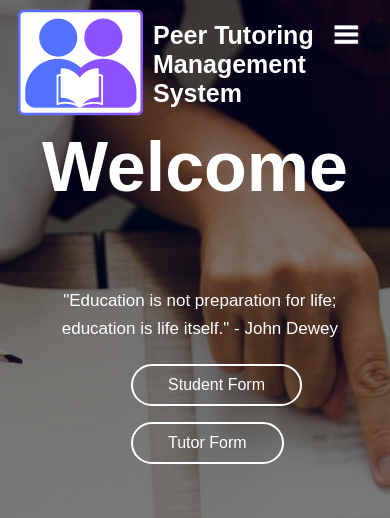
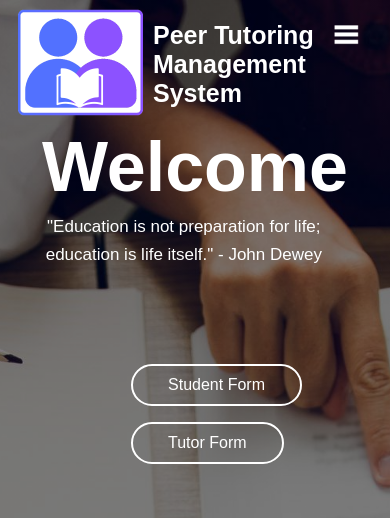
Before and after one commit to Rchitect1/ISU_GRADE_12, a Flask app: page / in a window 390 px wide. Shown: the top 518 px of the page. Run offline with Flask 3, Linux system fonts and the light colour scheme.

Commit message:
css update

```diff
--- a/static/styles.css
+++ b/static/styles.css
@@ -141,9 +141,8 @@ p1 {
 }
 
 .content p {
-    position: absolute;
-    top: 46.5%;
-    left: 9.5%;
+    position:relative;
+    margin-top: 2%;
     font-size: 25px;
     max-width: 500px;
     line-height: 28px;
@@ -192,7 +191,7 @@ p1 {
     display: inline-block;
 }
 
-.btn {
+.content .btn {
     position: relative;
     top: 120%;
     border: 2px solid #fff;
@@ -304,10 +303,6 @@ p1.slide-left.delay {
     font-weight: 50;
 }
 
-/* Responsive Styles */
-@media (max-width: 1200px) {
-
-}
 
 @media (max-width: 992px) {
 
@@ -330,12 +325,10 @@ p1.slide-left.delay {
         font-size: 50px;
     }
     .content p{
-        margin-top: -7.5%;
-        font-size: 25px;
+        margin-top: 5%;
     }
     .content p1 {
-        margin-top: -5%;
-        font-size: 15px;
+        margin-top: 2%;
     }
 
     .content .links{
@@ -346,9 +339,7 @@ p1.slide-left.delay {
 
 @media (max-width: 768px) {
 
-    .matches{
 
-    }
 
       nav {
         position: absolute;
@@ -473,8 +464,7 @@ p1.slide-left.delay {
     }
 
     .content p{
-        margin-top: -15%;
-        font-size: 25px;
+        margin-top: 5%;
     }
     .content p1 {
         margin-top: -10%;
@@ -538,11 +528,6 @@ p1.slide-left.delay {
 
     }
 
-    .content p{
-        margin-top: -20%;
-        font-size: 25px;
-
-    }
     .content p1 {
         margin-top: -15%;
         font-size: 15px;
@@ -585,7 +570,6 @@ p1.slide-left.delay {
 
     .content p{
         text-align: center;
-        margin-top: -40%;
         font-size: 17px;
         margin-right: 7%;
 
@@ -630,7 +614,6 @@ p1.slide-left.delay {
 
     .content p{
         text-align: center;
-        margin-top: -27%;
         font-size: 17px;
         margin-right: 7%;
 
```
Also changed, not shown: 3 other files.
